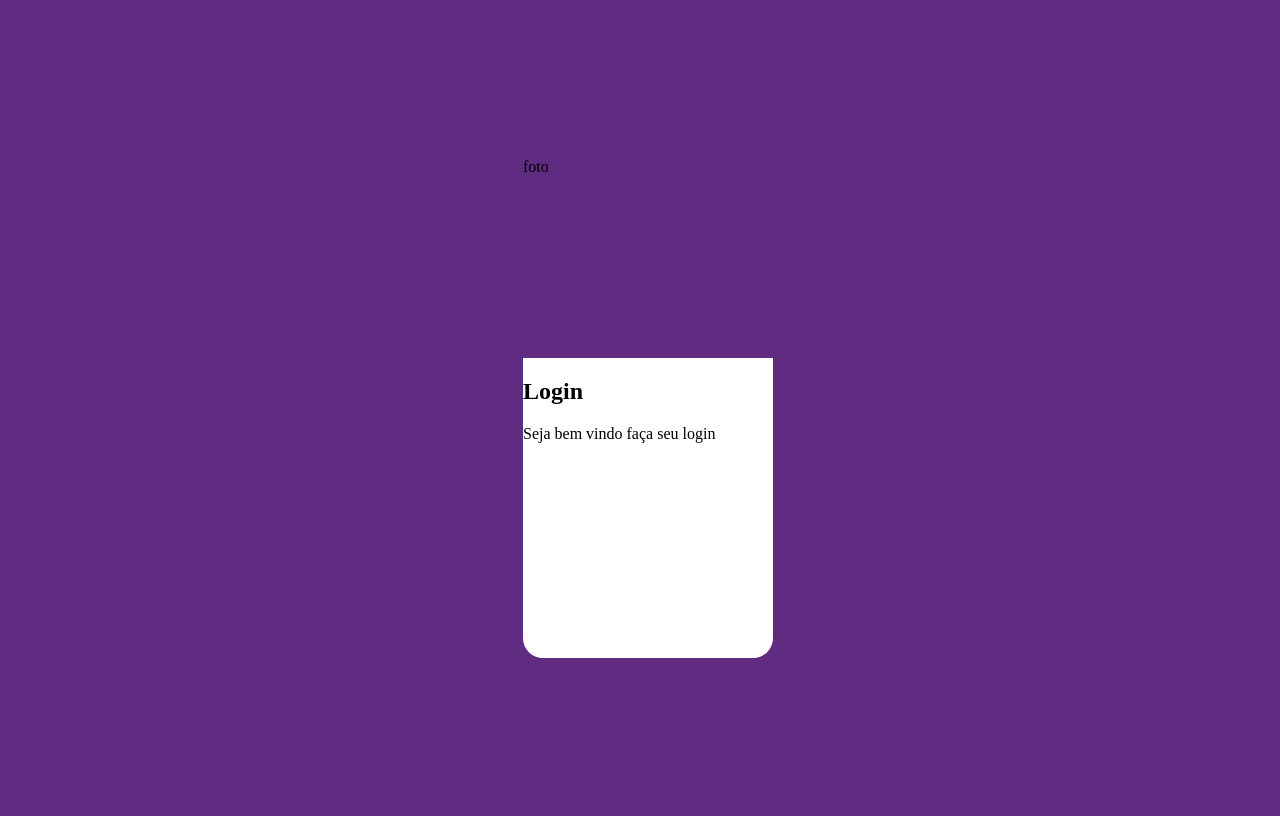
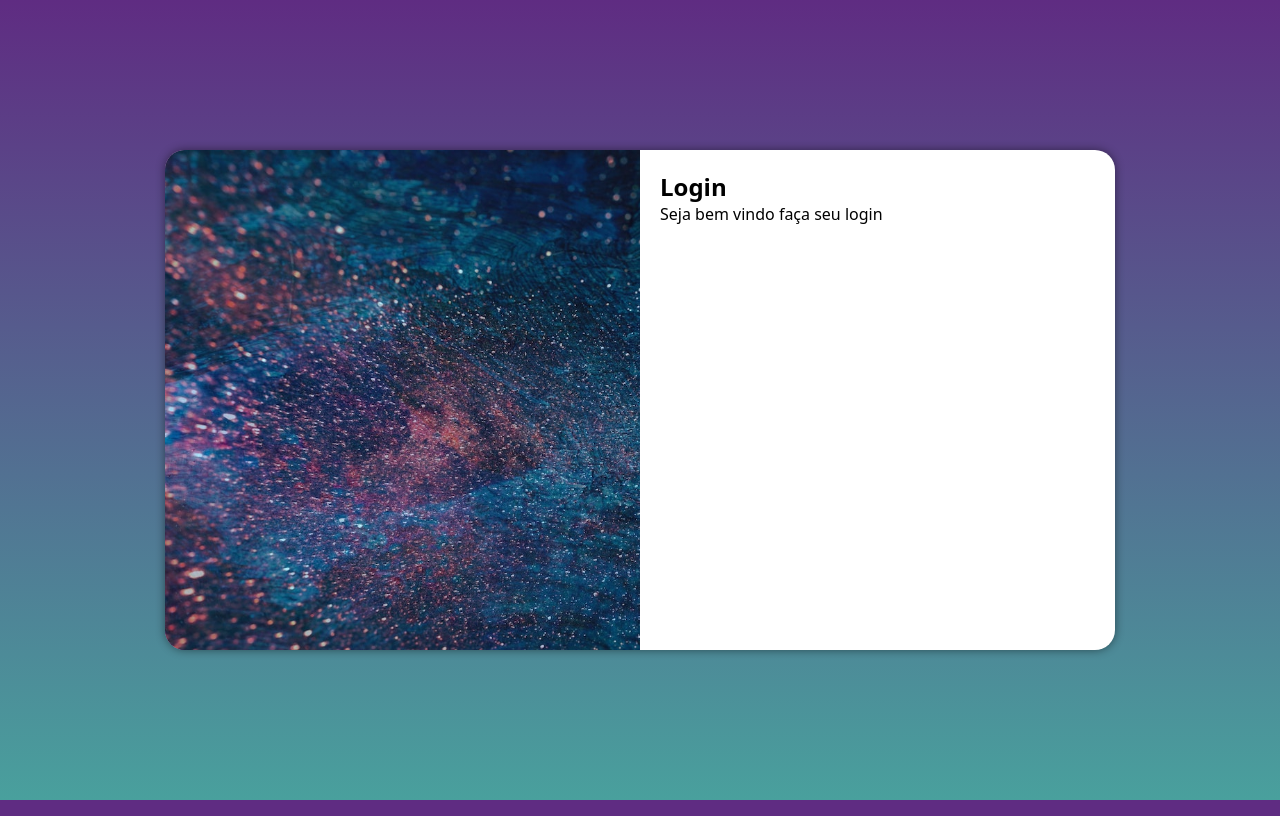
Before and after one commit to JuanSune/Projeto-Login, a plain HTML site: page index.html in a window 1280 px wide. Drawn offline with Linux system fonts and the light colour scheme.

Commit message:
another up

```diff
--- a/estilos/style.css
+++ b/estilos/style.css
@@ -2,7 +2,10 @@
 
 *
 {
+    font-family: system-ui, -apple-system, BlinkMacSystemFont, 'Segoe UI', Roboto, Oxygen, Ubuntu, Cantarell, 'Open Sans', 'Helvetica Neue', sans-serif;
     box-sizing: border-box;
+    padding: 0px;
+    margin: 0px;
 }
 
 body
@@ -18,6 +21,10 @@ main
     height: 100vh;
     width: 100vw;
 }
+ div
+ {
+    display: block;
+ }
 
 section#login
 {
@@ -30,11 +37,24 @@ section#login
     width: 250px;
     height: 500px;
     border-radius: 20px;
+    overflow: hidden;
+    box-shadow: 0px 0px 10px rgba(0, 0, 0, 0.465);
+
+    transition: width .2s, height .2s;
+    transition-timing-function: ease;
 
 }
 
 section#login > div#imagem
 {
-    background: #5f2c82 url(../imagens/);
+    background: #5f2c82 url(../imagens/pexels-suzy-hazelwood-1629236\ \(1\).jpg) no-repeat;
     height: 200px;
+    background-size: cover;
+
 }
+
+section#login > div#formulario
+{
+    padding: 20px;
+
+}
--- a/index.html
+++ b/index.html
@@ -6,14 +6,13 @@
     <meta name="viewport" content="width=device-width, initial-scale=1.0">
     <title>Login</title>
     <link rel="stylesheet" href="estilos/style.css">
+    <link rel="stylesheet" href="mediaquerie.css">
 </head>
 <body>
 
     <main>
         <section id="login">
-            <div id="imagem">
-                foto
-            </div>
+            <div id="imagem"></div>
 
             <div id="formulario">
                 <h1>Login</h1>
--- /dev/null
+++ b/mediaquerie.css
@@ -0,0 +1,47 @@
+@charset "utf-8";
+
+@media only screen and (min-width: 768px)
+{
+    body
+    {
+        background-image: linear-gradient(to top, #49a09d, #5f2c82 );
+    }
+    section#login
+    {
+        width: 80vw;
+    }
+    section#login > div#imagem
+    {
+        float: left;
+        width: 30%;
+        height: 100%;
+    }
+    section#login > div#formulario
+    {
+        float: right;
+        width: 70%;
+    }
+}
+
+@media only screen and (min-width: 992px)
+{
+    body
+    {
+        background-image: linear-gradient(to top, #49a09d, #5f2c82 );
+    }
+    section#login
+    {
+        width: 950px;
+    }
+    section#login > div#imagem
+    {
+        float: left;
+        width: 50%;
+        height: 100%;
+    }
+    section#login > div#formulario
+    {
+        float: right;
+        width: 50%;
+    }
+}
```
